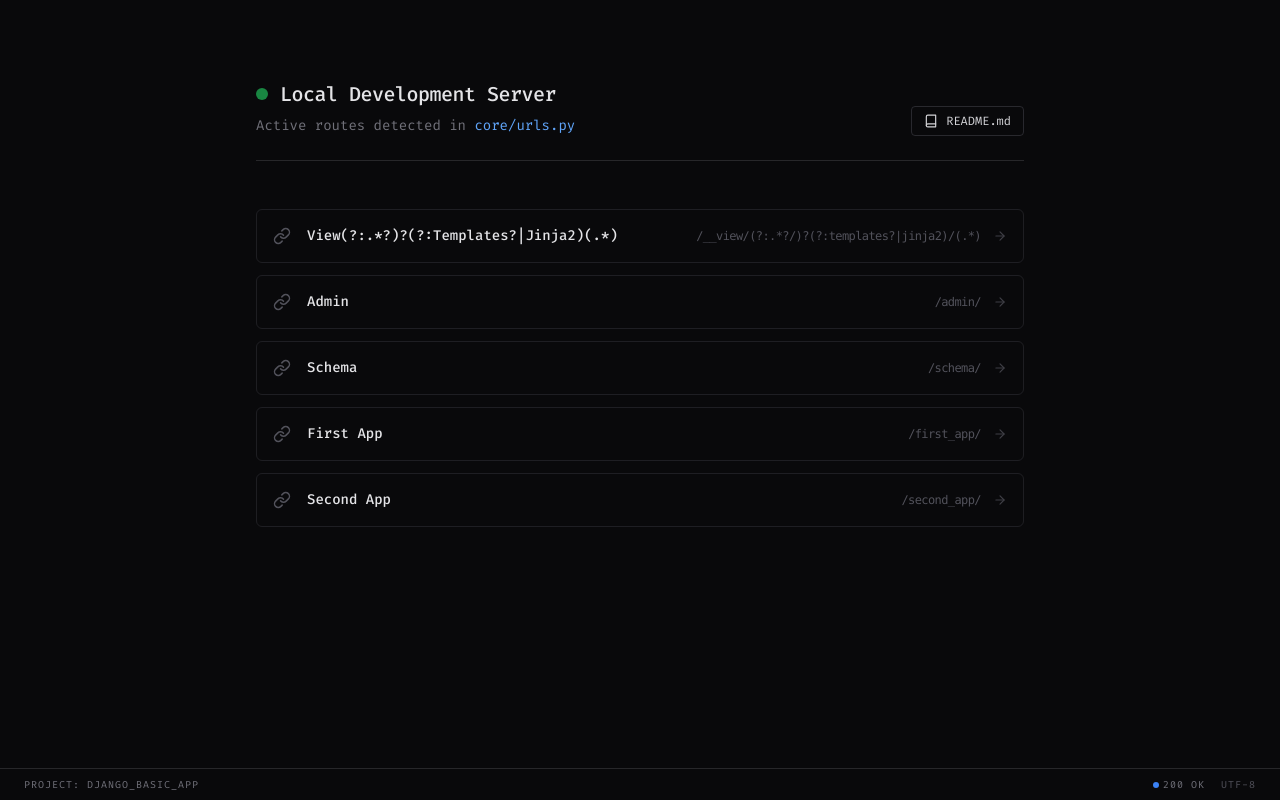
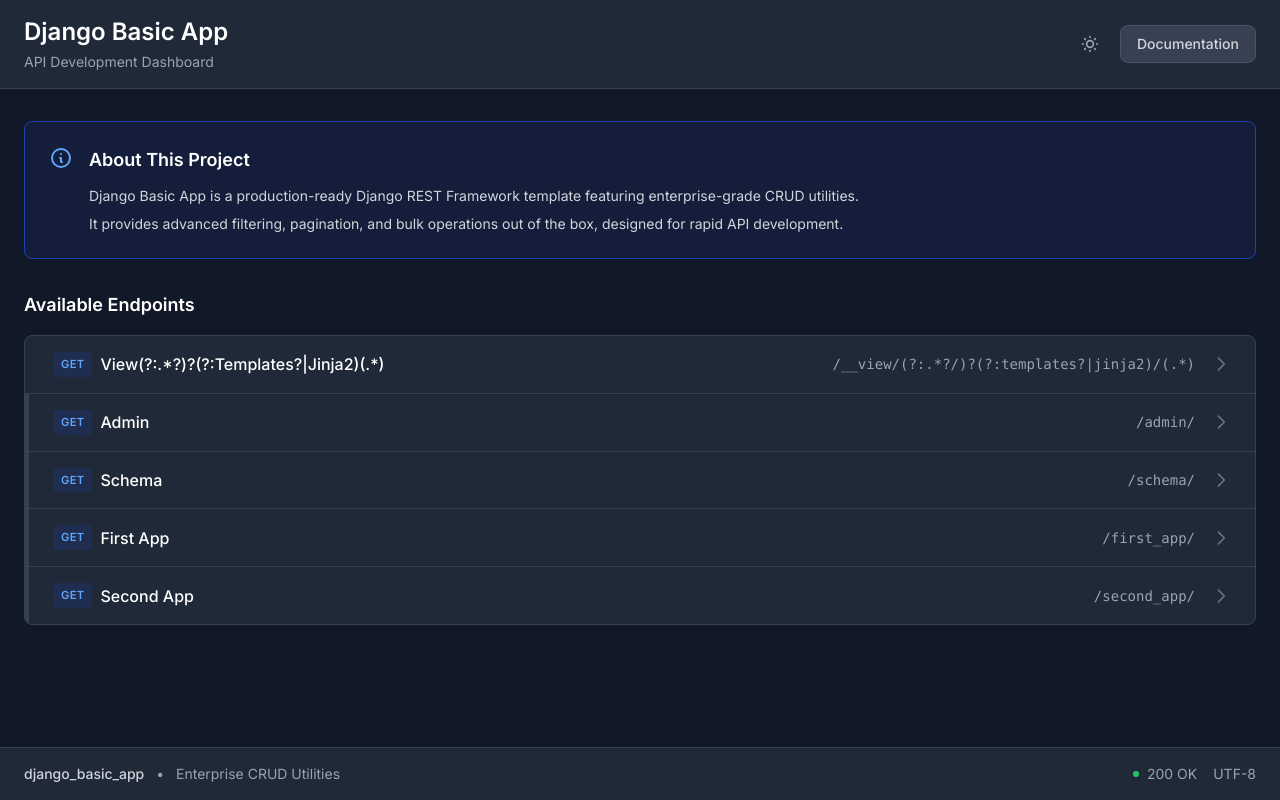
Before and after one commit to aviz92/django-basic-app, a Django app: page / in a window 1280 px wide. Run offline with Django 5.2, Linux system fonts and the light colour scheme; some libraries are stand-ins or nearby versions.

Commit message:
chore: add HOMEPAGE_ABOUT.md and integrate about section in index view

```diff
--- /dev/null
+++ b/HOMEPAGE_ABOUT.md
@@ -0,0 +1,3 @@
+# About This Project
+Django Basic App is a production-ready Django REST Framework template featuring enterprise-grade CRUD utilities.
+It provides advanced filtering, pagination, and bulk operations out of the box, designed for rapid API development.
--- a/django_basic_app/core/views.py
+++ b/django_basic_app/core/views.py
@@ -1,6 +1,35 @@
+from pathlib import Path
+
+from django.conf import settings
 from django.http import HttpRequest, HttpResponse
 from django.shortcuts import render
 from django.urls import get_resolver
+
+
+def _read_markdown_file(file_path: Path) -> dict:
+    """Read and parse Markdown file, return structured content."""
+
+    result = {
+        'title': '',
+        'description': [],
+    }
+
+    if not file_path.exists():
+        return result
+
+    md_content = file_path.read_text()
+    lines = md_content.split('\n')
+
+    for line in lines:
+        line = line.strip()
+        if not line:
+            continue
+
+        if line.startswith('# ') and not result['title']:
+            result['title'] = line[2:].strip()
+        elif line and not line.startswith('#'):
+            result['description'].append(line)
+    return result
 
 
 def index(request: HttpRequest) -> HttpResponse:
@@ -23,8 +52,16 @@ def index(request: HttpRequest) -> HttpResponse:
                 )
         except AttributeError:
             continue
+
+    # Read about content from markdown file
+    project_root = Path(settings.BASE_DIR).parent
+    about_md_path = project_root / "HOMEPAGE_ABOUT.md"
+    about_data = _read_markdown_file(about_md_path)
+
+
     context = {
         'links': links,
-        'readme_url': readme_url
+        'readme_url': readme_url,
+        'about_data': about_data
     }
     return render(request, 'index.html', context)
--- a/django_basic_app/templates/index.html
+++ b/django_basic_app/templates/index.html
@@ -1,84 +1,168 @@
 <!DOCTYPE html>
-<html lang="en" dir="ltr">
+<html lang="en">
+
 <head>
     <meta charset="UTF-8">
     <meta name="viewport" content="width=device-width, initial-scale=1.0">
-    <title>Dev Environment | Dashboard</title>
+    <title>Django Basic App - API Dashboard</title>
     <script src="https://cdn.tailwindcss.com"></script>
-    <link href="https://fonts.googleapis.com/css2?family=Fira+Code:wght@400;500&display=swap" rel="stylesheet">
+    <script>
+        tailwind.config = {
+            darkMode: 'class',
+        }
+    </script>
+    <link href="https://fonts.googleapis.com/css2?family=Inter:wght@400;500;600;700&display=swap" rel="stylesheet">
     <style>
         body {
-            background-color: #09090b;
-            font-family: 'Fira Code', monospace;
-            color: #e4e4e7;
+            font-family: 'Inter', -apple-system, BlinkMacSystemFont, 'Segoe UI', sans-serif;
         }
-        .cursor-border {
-            border: 1px solid rgba(63, 63, 70, 0.4);
+
+        .route-item {
+            transition: all 0.15s ease;
         }
-        .cursor-card:hover {
-            border-color: #3b82f6;
-            background-color: rgba(39, 39, 42, 0.6);
-            box-shadow: 0 0 15px rgba(59, 130, 246, 0.1);
-        }
-        .btn-ghost {
-            border: 1px solid rgba(63, 63, 70, 0.6);
-            transition: all 0.2s;
-        }
-        .btn-ghost:hover {
-            background-color: rgba(63, 63, 70, 0.3);
-            border-color: rgba(113, 113, 122, 0.8);
+
+        .method-badge {
+            font-size: 0.7rem;
+            font-weight: 600;
+            letter-spacing: 0.025em;
         }
     </style>
+    <script>
+        // Check for saved theme preference or default to dark mode
+        const theme = localStorage.getItem('theme') || 'dark';
+        if (theme === 'dark') {
+            document.documentElement.classList.add('dark');
+        }
+
+        function toggleTheme() {
+            const html = document.documentElement;
+            html.classList.toggle('dark');
+            const isDark = html.classList.contains('dark');
+            localStorage.setItem('theme', isDark ? 'dark' : 'light');
+        }
+    </script>
 </head>
-<body class="min-h-screen flex flex-col items-center justify-start pt-20 px-6">
 
-    <div class="w-full max-w-3xl mb-12 border-b border-zinc-800 pb-6 flex justify-between items-end">
-        <div class="text-left">
-            <div class="flex items-center gap-3 mb-2">
-                <div class="h-3 w-3 rounded-full bg-green-500 animate-pulse"></div>
-                <h1 class="text-xl font-medium tracking-tight">Local Development Server</h1>
+<body class="bg-gray-50 dark:bg-gray-900 text-gray-900 dark:text-gray-100 transition-colors duration-200">
+    <div class="min-h-screen">
+        <!-- Header -->
+        <header class="bg-white dark:bg-gray-800 border-b border-gray-200 dark:border-gray-700">
+            <div class="max-w-7xl mx-auto px-6 py-4">
+                <div class="flex items-center justify-between">
+                    <div>
+                        <h1 class="text-2xl font-semibold text-gray-900 dark:text-white">Django Basic App</h1>
+                        <p class="text-sm text-gray-500 dark:text-gray-400 mt-1">API Development Dashboard</p>
                     </div>
-            <p class="text-zinc-500 text-sm">Active routes detected in <span class="text-blue-400">core/urls.py</span></p>
-        </div>
-
-        <a href="{{ readme_url }}" target="_blank" class="btn-ghost px-3 py-1.5 rounded text-xs flex items-center gap-2 text-zinc-300">
-            <svg xmlns="http://www.w3.org/2000/svg" width="14" height="14" viewBox="0 0 24 24" fill="none" stroke="currentColor" stroke-width="2" stroke-linecap="round" stroke-linejoin="round"><path d="M4 19.5A2.5 2.5 0 0 1 6.5 17H20"></path><path d="M6.5 2H20v20H6.5A2.5 2.5 0 0 1 4 19.5v-15A2.5 2.5 0 0 1 6.5 2z"></path></svg>
-            README.md
+                    <div class="flex items-center gap-3">
+                        <button onclick="toggleTheme()"
+                            class="p-2 rounded-lg text-gray-600 dark:text-gray-400 hover:bg-gray-100 dark:hover:bg-gray-700 transition-colors"
+                            aria-label="Toggle dark mode">
+                            <!-- Sun icon (shown in dark mode) -->
+                            <svg class="w-5 h-5 hidden dark:block" fill="none" stroke="currentColor"
+                                viewBox="0 0 24 24">
+                                <path stroke-linecap="round" stroke-linejoin="round" stroke-width="2"
+                                    d="M12 3v1m0 16v1m9-9h-1M4 12H3m15.364 6.364l-.707-.707M6.343 6.343l-.707-.707m12.728 0l-.707.707M6.343 17.657l-.707.707M16 12a4 4 0 11-8 0 4 4 0 018 0z">
+                                </path>
+                            </svg>
+                            <!-- Moon icon (shown in light mode) -->
+                            <svg class="w-5 h-5 dark:hidden" fill="none" stroke="currentColor" viewBox="0 0 24 24">
+                                <path stroke-linecap="round" stroke-linejoin="round" stroke-width="2"
+                                    d="M20.354 15.354A9 9 0 018.646 3.646 9.003 9.003 0 0012 21a9.003 9.003 0 008.354-5.646z">
+                                </path>
+                            </svg>
+                        </button>
+                        <a href="{{ readme_url }}" target="_blank"
+                            class="px-4 py-2 text-sm font-medium text-gray-700 dark:text-gray-300 bg-white dark:bg-gray-700 border border-gray-300 dark:border-gray-600 rounded-lg hover:bg-gray-50 dark:hover:bg-gray-600 transition-colors">
+                            Documentation
                         </a>
                     </div>
+                </div>
+            </div>
+        </header>
 
-    <div class="w-full max-w-3xl space-y-3">
+        <!-- Main Content -->
+        <main class="max-w-7xl mx-auto px-6 py-8 pb-24">
+            <!-- Info Section -->
+            {% if about_data.title %}
+            <div class="mb-8 bg-blue-50 dark:bg-blue-900/20 border border-blue-200 dark:border-blue-800 rounded-lg p-6">
+                <div class="flex items-start gap-4">
+                    <div class="flex-shrink-0">
+                        <svg class="w-6 h-6 text-blue-600 dark:text-blue-400" fill="none" stroke="currentColor"
+                            viewBox="0 0 24 24">
+                            <path stroke-linecap="round" stroke-linejoin="round" stroke-width="2"
+                                d="M13 16h-1v-4h-1m1-4h.01M21 12a9 9 0 11-18 0 9 9 0 0118 0z"></path>
+                        </svg>
+                    </div>
+                    <div class="flex-1">
+                        <h3 class="font-semibold text-gray-900 dark:text-white mb-3 text-lg">{{ about_data.title }}</h3>
+
+                        {% if about_data.description %}
+                        <div class="text-sm text-gray-700 dark:text-gray-300 space-y-2">
+                            {% for para in about_data.description %}
+                            <p>{{ para }}</p>
+                            {% endfor %}
+                        </div>
+                        {% endif %}
+                    </div>
+                </div>
+            </div>
+            {% endif %}
+
+            <!-- Routes Section -->
+            <div class="mb-6">
+                <h2 class="text-lg font-semibold text-gray-900 dark:text-white mb-4">Available Endpoints</h2>
+                <div
+                    class="bg-white dark:bg-gray-800 rounded-lg border border-gray-200 dark:border-gray-700 overflow-hidden">
+                    <div class="divide-y divide-gray-200 dark:divide-gray-700">
                         {% for link in links %}
-        <a href="{{ link.route }}" class="cursor-card cursor-border flex items-center justify-between p-4 rounded-md transition-all duration-200 group">
+                        <a href="{{ link.route }}"
+                            class="route-item block px-6 py-4 border-l-4 border-transparent hover:border-blue-500 dark:hover:border-blue-400 hover:bg-gray-50 dark:hover:bg-gray-700/50">
+                            <div class="flex items-center justify-between">
                                 <div class="flex items-center gap-4">
-                <span class="text-zinc-600 group-hover:text-blue-400 transition-colors">
-                    <svg xmlns="http://www.w3.org/2000/svg" width="18" height="18" viewBox="0 0 24 24" fill="none" stroke="currentColor" stroke-width="2" stroke-linecap="round" stroke-linejoin="round">
-                        <path d="M10 13a5 5 0 0 0 7.54.54l3-3a5 5 0 0 0-7.07-7.07l-1.72 1.71"></path>
-                        <path d="M14 11a5 5 0 0 0-7.54-.54l-3 3a5 5 0 0 0 7.07 7.07l1.71-1.71"></path>
+                                    <div class="flex items-center gap-2">
+                                        <span
+                                            class="method-badge px-2 py-1 bg-blue-50 dark:bg-blue-900/30 text-blue-700 dark:text-blue-400 rounded">GET</span>
+                                        <span class="font-medium text-gray-900 dark:text-white">{{ link.name }}</span>
+                                    </div>
+                                </div>
+                                <div class="flex items-center gap-4">
+                                    <code
+                                        class="text-sm text-gray-500 dark:text-gray-400 font-mono">{{ link.route }}</code>
+                                    <svg class="w-5 h-5 text-gray-400 dark:text-gray-500" fill="none"
+                                        stroke="currentColor" viewBox="0 0 24 24">
+                                        <path stroke-linecap="round" stroke-linejoin="round" stroke-width="2"
+                                            d="M9 5l7 7-7 7"></path>
                                     </svg>
-                </span>
-                <span class="text-sm font-medium">{{ link.name }}</span>
                                 </div>
-            <div class="flex items-center gap-3">
-                <span class="text-xs text-zinc-600 font-mono tracking-tighter">{{ link.route }}</span>
-                <span class="text-zinc-700 group-hover:text-zinc-400 transform transition-transform group-hover:translate-x-1">
-                    <svg xmlns="http://www.w3.org/2000/svg" width="14" height="14" viewBox="0 0 24 24" fill="none" stroke="currentColor" stroke-width="2" stroke-linecap="round" stroke-linejoin="round">
-                        <path d="M5 12h14"></path>
-                        <path d="m12 5 7 7-7 7"></path>
-                    </svg>
-                </span>
                             </div>
                         </a>
                         {% endfor %}
                     </div>
-
-    <div class="fixed bottom-0 w-full bg-zinc-950 border-t border-zinc-800 px-6 py-2 flex justify-between items-center text-[10px] text-zinc-500 uppercase tracking-widest">
-        <div>Project: django_basic_app</div>
-        <div class="flex gap-4">
-            <span class="flex items-center gap-1"><span class="h-1.5 w-1.5 rounded-full bg-blue-500"></span> 200 OK</span>
-            <span class="text-zinc-600">UTF-8</span>
                 </div>
             </div>
+        </main>
 
+        <!-- Footer -->
+        <footer
+            class="fixed bottom-0 left-0 right-0 border-t border-gray-200 dark:border-gray-700 bg-white dark:bg-gray-800 z-10">
+            <div class="max-w-7xl mx-auto px-6 py-4">
+                <div class="flex items-center justify-between text-sm text-gray-500 dark:text-gray-400">
+                    <div>
+                        <span class="font-medium text-gray-700 dark:text-gray-300">django_basic_app</span>
+                        <span class="mx-2">•</span>
+                        <span>Enterprise CRUD Utilities</span>
+                    </div>
+                    <div class="flex items-center gap-4">
+                        <span class="flex items-center gap-2">
+                            <div class="h-1.5 w-1.5 rounded-full bg-green-500"></div>
+                            <span>200 OK</span>
+                        </span>
+                        <span>UTF-8</span>
+                    </div>
+                </div>
+            </div>
+        </footer>
+    </div>
 </body>
+
 </html>
```
Also changed, not shown: django_basic_app/templates/index2.html (added, +84 -0 lines). Lines whose indentation alone changed are shown as unchanged.
